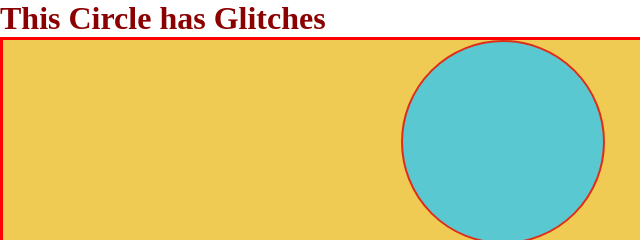
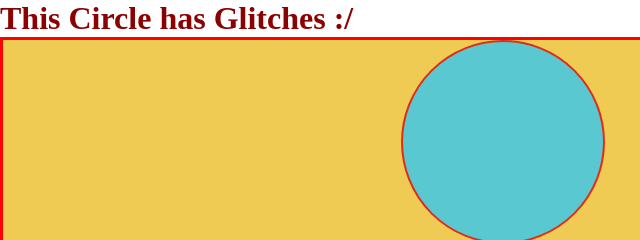
Before and after one commit to RAKSHAKKING/Circle, a plain HTML site: page index.html in a window 1280 px wide. Shown: the top 240 px of the page, 0-640 px from the left. Drawn offline with Linux system fonts and the light colour scheme.

Commit message:
added emoji

```diff
--- a/index.html
+++ b/index.html
@@ -7,7 +7,7 @@
     <link rel="stylesheet" href="style.css">
 </head>
 <body>
-    <h1>This Circle has Glitches</h1>
+    <h1>This Circle has Glitches :/</h1>
     <div id="container">
 
         <div class="circle"></div>
```
